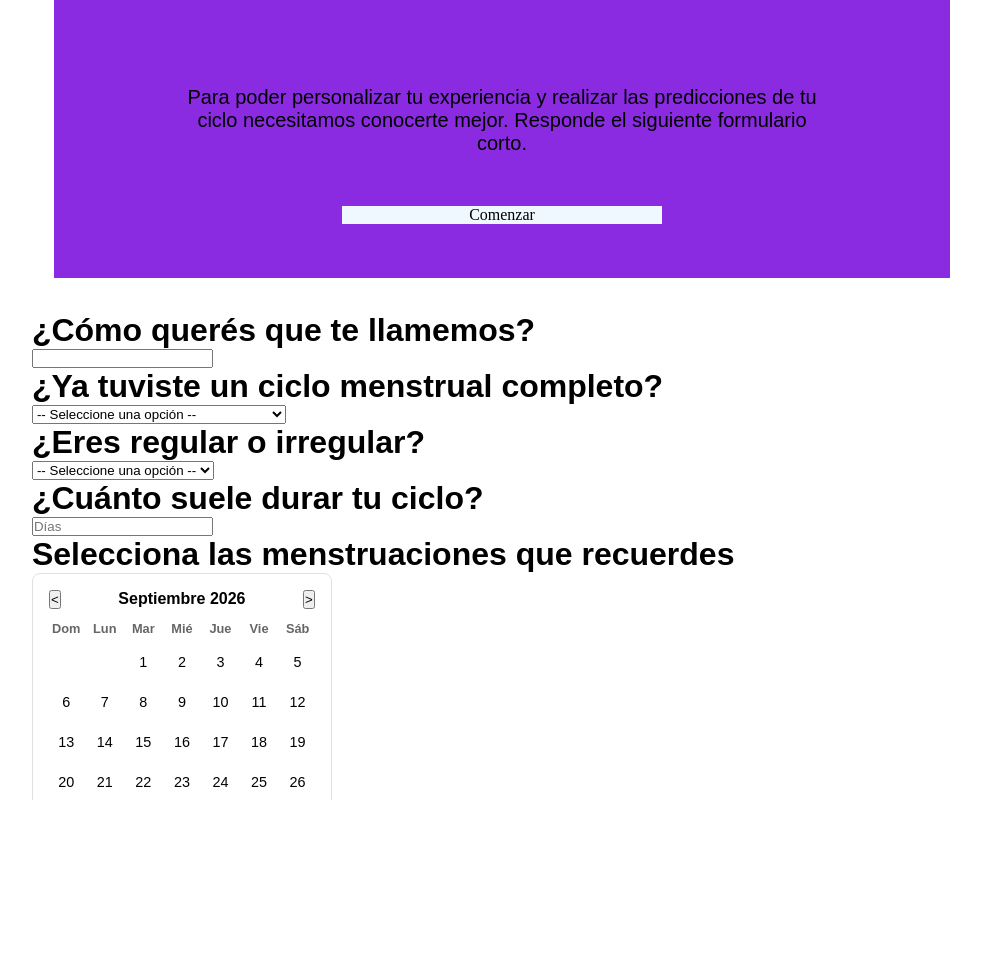
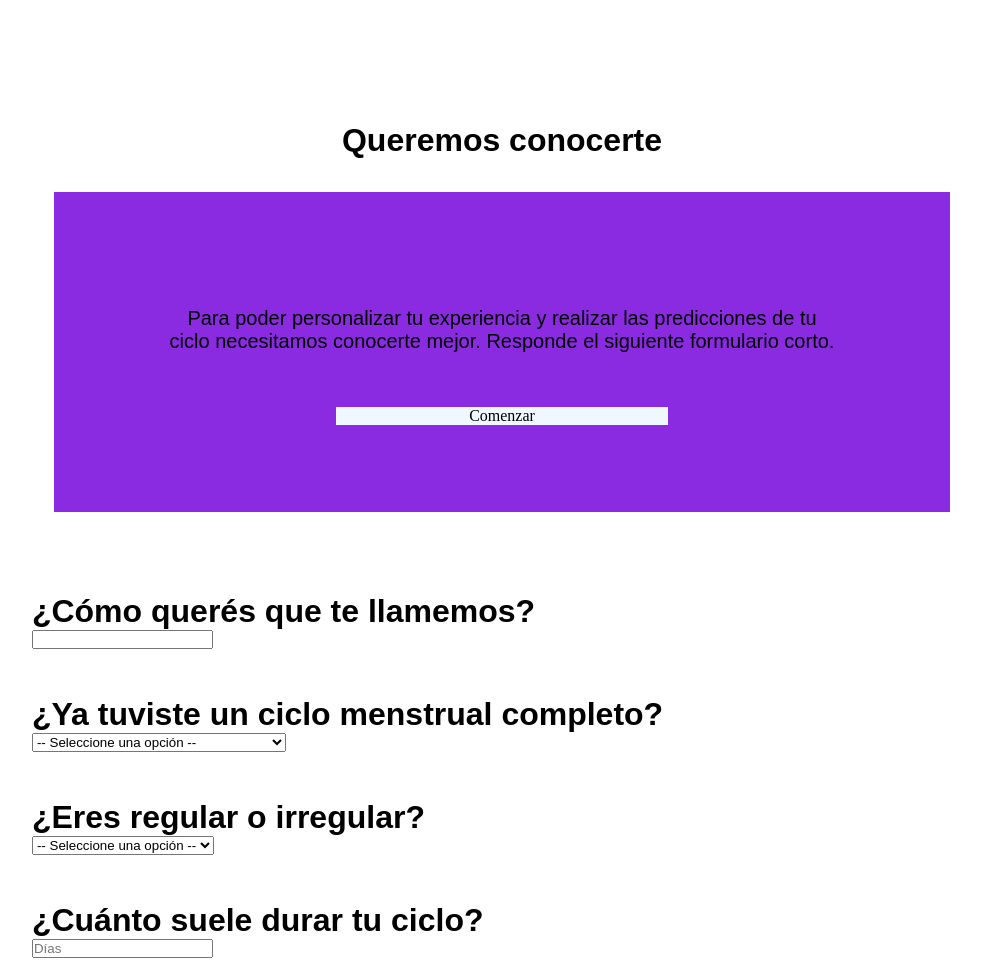
Before and after one commit to franciscadarling/Marea, a website: page log-in/formulario/formulario.html in a window 1280 px wide. Shown: the top 961 px of the page, without its empty margins (138-1119 px from the left). Before the commit the page ends 800 px from the top, so only its background shows below. Drawn offline with Linux system fonts and the light colour scheme; a web font is replaced by a local one.

Commit message:
ahí arreglé lo del cnetrado for fuck's sake

```diff
--- a/log-in/formulario/formulario.css
+++ b/log-in/formulario/formulario.css
@@ -6,7 +6,12 @@
 
 body {
     height: 100dvh;
-    overflow: hidden;
+    overflow-y: auto;
+    display: flex;
+    align-items: center;
+    flex-direction: column;
+    gap: 5%;
+    padding: 5%;
 }
 @font-face {
     font-family: 'Gaegu';
@@ -14,25 +19,7 @@ body {
     font-weight: normal;
     font-style: normal;
   }
-.app {
-    width: 100%;
-    height: 100dvh;
-    display: flex;
-    flex-direction: column;
-}
 
-.pantalla {
-    width: 100%;
-    flex: 1;
-    min-height: 0;
-    display: flex;
-    align-items: center;
-    justify-content: center;
-    flex-direction: column;
-    gap: 5%;
-    padding: 5% 0;
-    overflow-y: auto;
-}
 .inputpapa{
     background-color: blueviolet;
     display: flex;
@@ -50,6 +37,7 @@ body {
 }
 h1{
     font-family: Gaegu, Arial;
+    margin-top: 5%;
 }
 h2{
     margin-bottom: 6%;
--- a/log-in/formulario/formulario.html
+++ b/log-in/formulario/formulario.html
@@ -8,10 +8,7 @@
     <script src="formulario.js" defer></script>
 </head>
 <body>
-   <div class="app">
-   <main class="pantalla">
-
-      <h1>Queremos conocerte</h1>
+<h1>Queremos conocerte</h1>
 
 <div class="inputpapa">
 <p>Para poder personalizar tu experiencia y realizar las predicciones de tu ciclo necesitamos conocerte mejor. Responde el siguiente formulario corto.</p>
@@ -66,7 +63,5 @@
    </div>
 </div>
 </form>
-   </main>
-</div>
 </body>
 </html>
```
